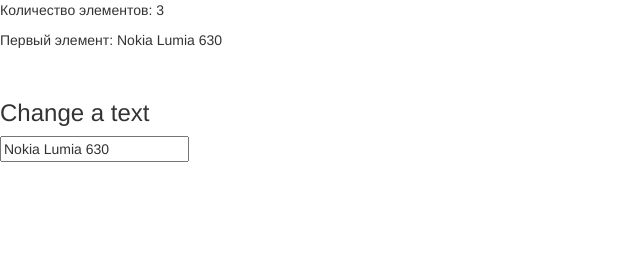
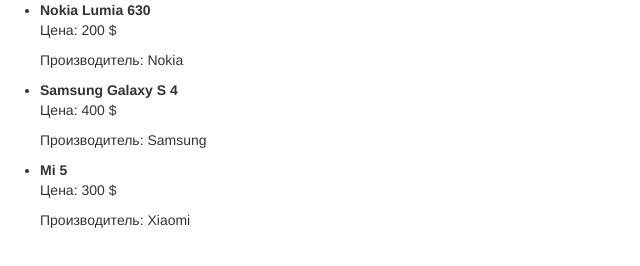
Before and after one commit to avtor31/First-steps-in-AngularJS, a website: page app/index.html in a window 1280 px wide. Shown: the whole page, without its empty margins (0-640 px from the left). Drawn offline with nearby package versions, Linux system fonts and the light colour scheme; some packages are replaced by stand-ins of ours.

Commit message:
4 - directive include

```diff
--- a/app/index.html
+++ b/app/index.html
@@ -19,11 +19,7 @@
 </head>
 <body>
 <div ng-controller="phoneController">
-  <p>Количество элементов: <span ng-bind="phones.length"></span></p>
-  <p>Первый элемент: <span ng-bind="phones[0].name"></span></p>
-  <br/>
-  <h3>Change a text</h3>
-  <input type="text" ng-model="phones[0].name"/>
+  <ng-include src="'partial/phonesList.html'"></ng-include>
 </div>
 </body>
 </html>
--- /dev/null
+++ b/app/partial/phonesList.html
@@ -0,0 +1,7 @@
+<ul>
+    <li ng-repeat="phone in phones">
+        <b>{{phone.name}}</b>
+        <p>Цена: {{phone.price}} $</p>
+        <p>Производитель: {{phone.company.name}}</p>
+    </li>
+</ul>
```
Also changed, not shown: README.md.
